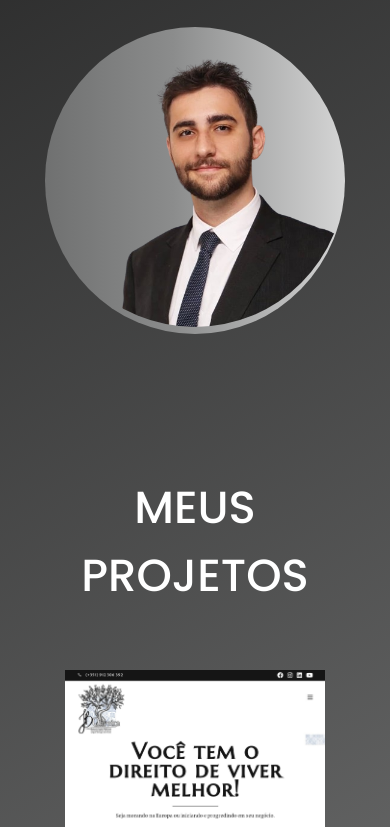
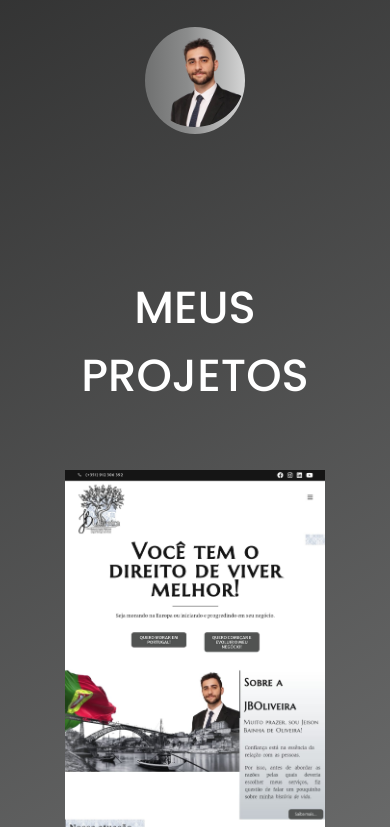
Before and after one commit to JBOliveira-pt/portfolio, a plain HTML site: page index.html in a window 390 px wide. Shown: the part 1038-1865 px from the top of the page. Drawn offline with nearby package versions, Linux system fonts and the light colour scheme.

Commit message:
Update responsivo.css

```diff
--- a/src/css/responsivo.css
+++ b/src/css/responsivo.css
@@ -36,7 +36,7 @@
     }
 
     .home .container-foto img {
-        max-width: 300px;
+        max-width: 100px;
     }
 
     .projetos {
```
